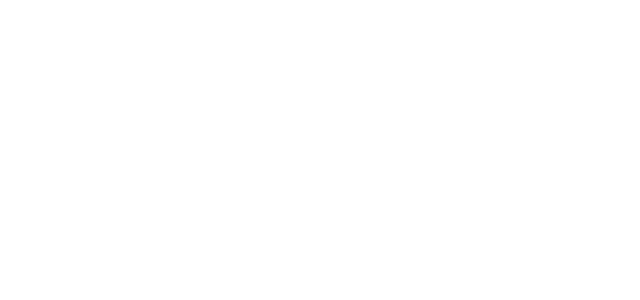
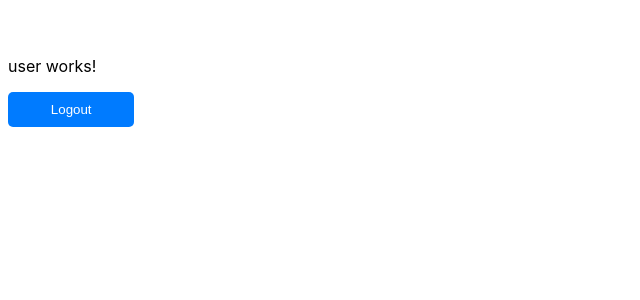
Before and after one commit to Albert-sudo-22/Angular-login-page, an Angular app: page /user in a window 1280 px wide. Before the commit this address led to /. Shown: the top 300 px of the page, without its empty margins (0-640 px from the left). Built offline with nearby package versions, Linux system fonts and the light colour scheme.

Commit message:
update user page and navigate back to login when logout is clicked

```diff
--- a/src/app/app.config.ts
+++ b/src/app/app.config.ts
@@ -3,7 +3,9 @@
 
 import { routes } from './app.routes';
 import { provideClientHydration, withEventReplay } from '@angular/platform-browser';
+import { provideHttpClient } from '@angular/common/http';
 
 export const appConfig: ApplicationConfig = {
-  providers: [provideZoneChangeDetection({ eventCoalescing: true }), provideRouter(routes), provideClientHydration(withEventReplay())]
+  providers: [provideZoneChangeDetection({ eventCoalescing: true }),
+    provideRouter(routes), provideClientHydration(withEventReplay()), provideHttpClient(),]
 };
--- /dev/null
+++ b/src/app/pages/user/user.component.css
@@ -0,0 +1,14 @@
+.button {
+    width: 10%;
+    padding: 10px;
+    background-color: #007bff;
+    color: white;
+    border: none;
+    border-radius: 5px;
+    cursor: pointer;
+    margin-bottom: 5px;
+  }
+
+  .button:hover {
+    background-color: #0056b3;
+  }
--- /dev/null
+++ b/src/app/pages/user/user.component.html
@@ -0,0 +1,4 @@
+<p>user works!</p>
+<button type="button" class="button" (click)="logOut()">
+    Logout
+</button>
--- /dev/null
+++ b/src/app/pages/user/user.component.ts
@@ -0,0 +1,16 @@
+import { Component } from '@angular/core';
+import { Router } from '@angular/router';
+
+@Component({
+  selector: 'app-user',
+  imports: [],
+  templateUrl: './user.component.html',
+  styleUrl: './user.component.css'
+})
+export class UserComponent {
+constructor(private router: Router) {}
+
+  logOut(): void {
+    this.router.navigate(['/login']);
+  }
+}
```
Also changed, not shown: src/app/app.routes.ts (+5 -2 lines), src/app/users.services.ts (added, +16 -0 lines), 1 other file (tests, documents, lock files or other folders).
